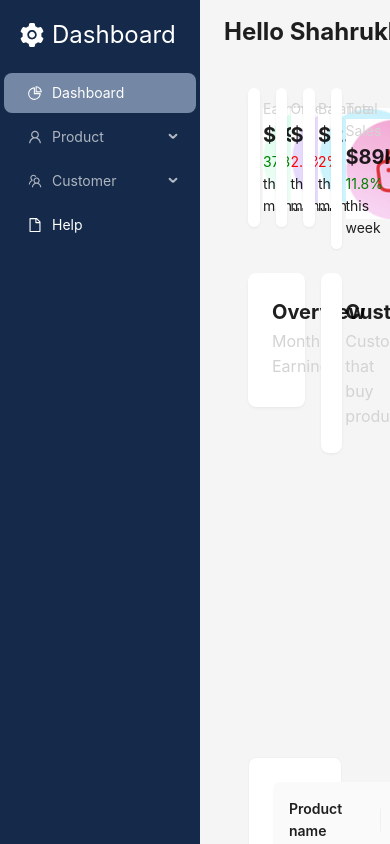
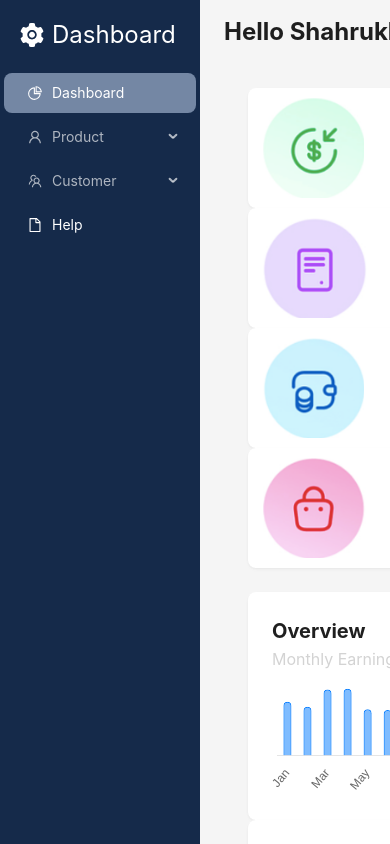
Before and after one commit to GOURAV-A/fitpeo-assig, a React (Vite) app: page / in a window 390 px wide. Shown: the top 844 px of the page. Built offline with nearby package versions, Linux system fonts and the light colour scheme.

Commit message:
main:mobile version

```diff
--- a/src/app.scss
+++ b/src/app.scss
@@ -4,6 +4,7 @@ body{
         height: 100%;
         .ant-layout{
             height: 100%;
+            width: 100%;
         }
     }
 }
@@ -50,6 +51,14 @@ header{
 }
 .Conatiner{
     background: transparent !important;
+    .ant-row{
+        @media (max-width: 768px) {
+            flex-direction: column;
+            .ant-col{
+                max-width: 100%;
+            }
+        }
+    }
     .row1{
         .card{
             .ant-card-body{
```
